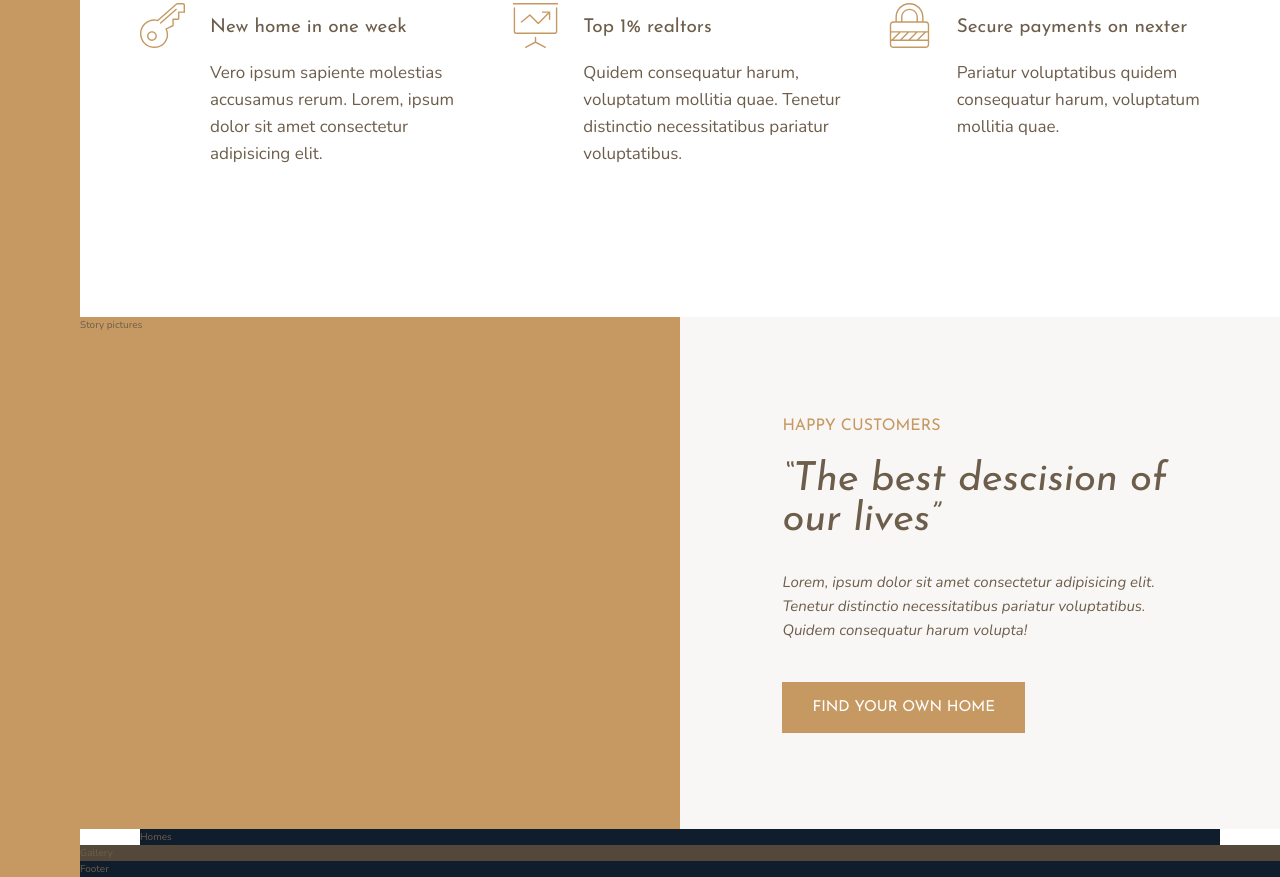
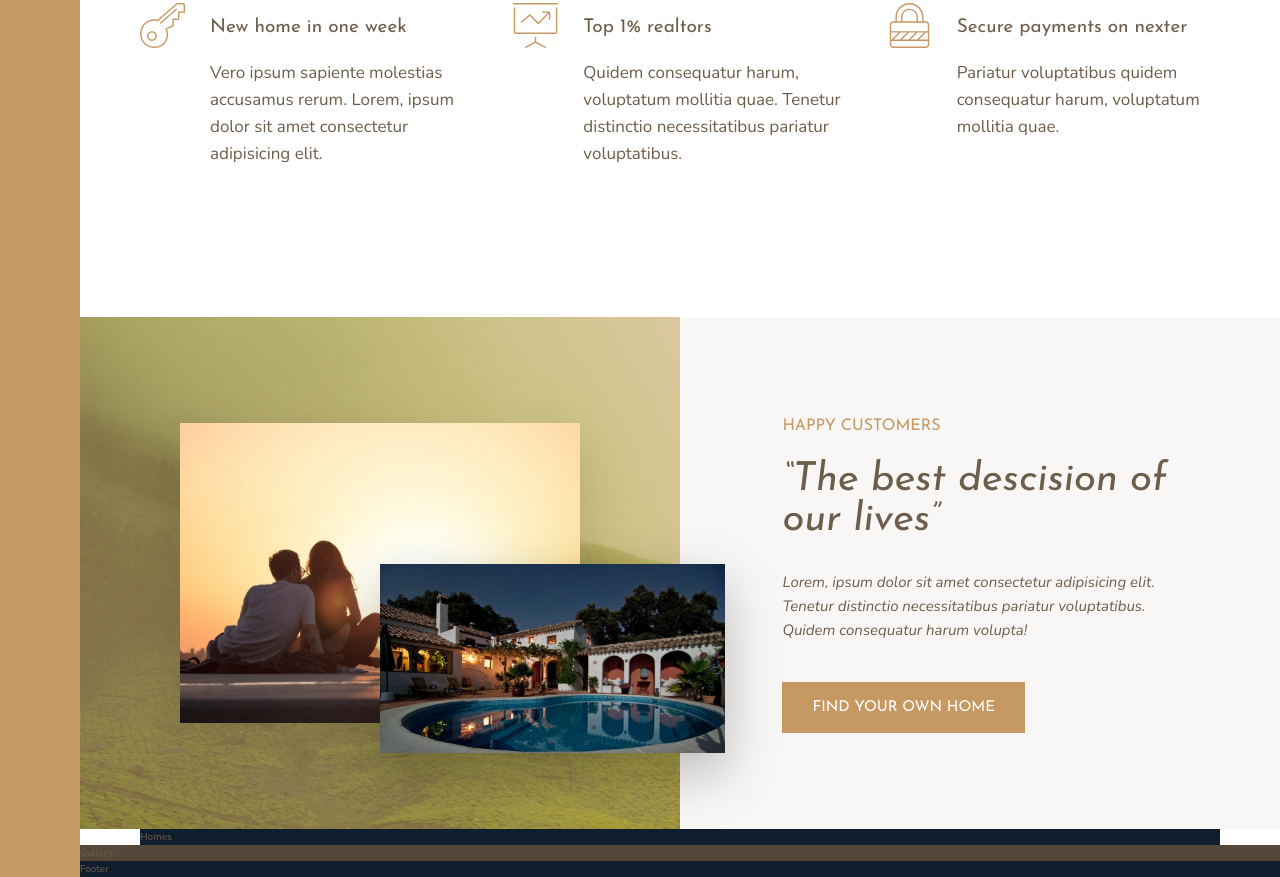
Before and after one commit to Moosees/nexter, a website: page index.html in a window 1280 px wide. Shown: the part 971-1848 px from the top of the page. Drawn offline with nearby package versions, Linux system fonts and the light colour scheme.

Commit message:
Add story pictures section

```diff
--- a/index.html
+++ b/index.html
@@ -81,7 +81,8 @@
     </div>
   </section>
   <div class="story__pictures">
-    Story pictures
+    <img src="img/story-1.jpeg" alt="Couple with new house" class="story__img--1">
+    <img src="img/story-2.jpeg" alt="New house" class="story__img--2">
   </div>
   <div class="story__content">
     <h3 class="heading-3 u-mb-small">Happy customers</h3>
--- a/sass/_base.scss
+++ b/sass/_base.scss
@@ -5,6 +5,7 @@ $color-primary-dark: #b28451;
 $color-secondary: #101d2c;
 
 $color-white: #fff;
+$color-black: #000;
 
 $color-grey-light-1: #f9f7f6;
 $color-grey-light-2: #aaa;
@@ -23,6 +24,8 @@ $font-size-huge: 4rem;
 
 // OTHER VARIABLES
 $grid-bleed: 6rem;
+$box-shadow-weak: 0 2rem 5rem rgba($color-black, .1);
+$box-shadow-medium: 0 2rem 5rem rgba($color-black, .25);
 
 *,
 *::before,
--- a/sass/_story.scss
+++ b/sass/_story.scss
@@ -1,7 +1,24 @@
 .story {
   &__pictures {
-    background-color: $color-primary;
+    align-items: center; // the images will keep their aspect ratios so we need to center them.
+    background-image: linear-gradient(rgba($color-primary, .5), rgba($color-primary, .5)), url('../img/back.jpg');
+    display: grid;
     grid-column: full-start / col-end 4;
+    grid-template-columns: repeat(6, 1fr);
+    grid-template-rows: repeat(6, 1fr);
+  }
+
+  &__img--1 {
+    box-shadow: $box-shadow-weak;
+    grid-area: 2 / 2 / 6 / 6;
+    width: 100%;
+  }
+
+  &__img--2 {
+    box-shadow: $box-shadow-medium;
+    grid-area: 4 / 4 / 6 / 7;
+    width: 115%; // makes the image overflow into the next element.
+    z-index: 100; // makes the overflow visible.
   }
 
   &__content {
```
Also changed, not shown: css/style.css.
